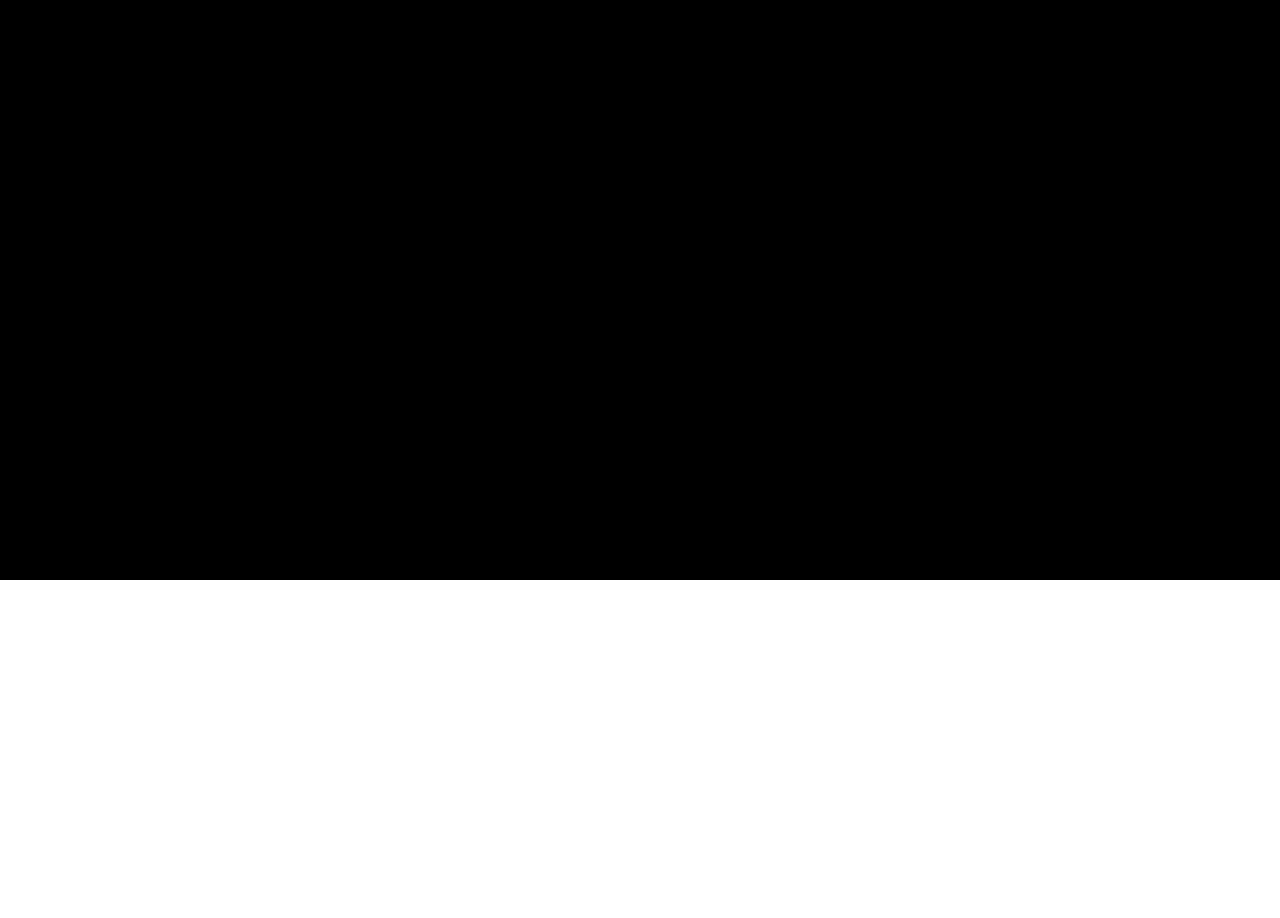
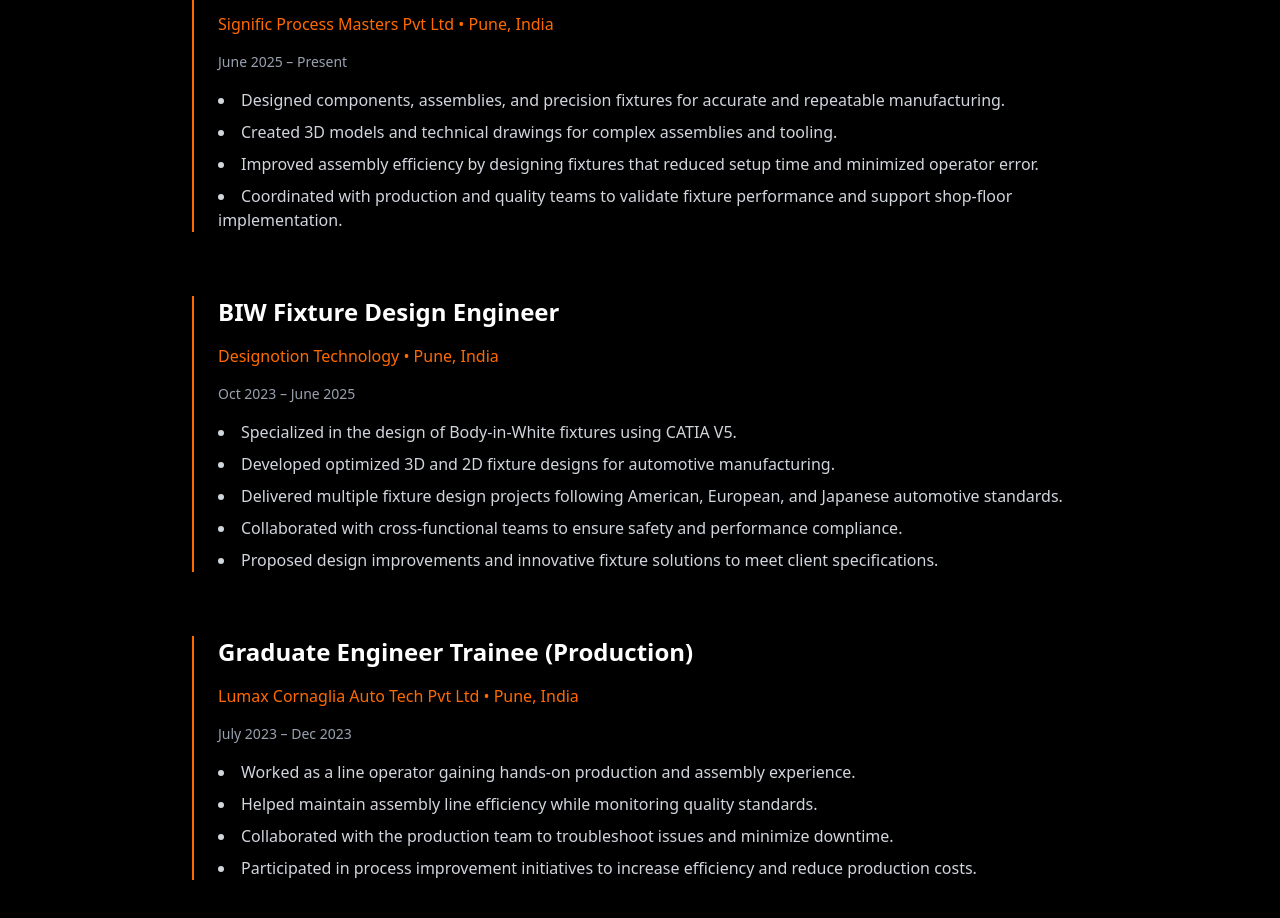
Before and after one commit to ZhenNeo/ShadowPort, a Next.js app in the folder shadowport/: page /experience in a window 1280 px wide. Shown: the part 220-1138 px from the top of the page. Before the commit the page ends 800 px from the top, so only its background shows below. Built offline with nearby package versions, Linux system fonts and the light colour scheme.

Commit message:
added experience straight from the resume

```diff
--- a/shadowport/app/experience/page.tsx
+++ b/shadowport/app/experience/page.tsx
@@ -1,9 +1,78 @@
 export default function Experience() {
-    return (
-        <section className="min-h-screen bg-black text-white px-6 py-20 flex justify-center">
-            <div className="max-w-3xl w-full space-y-10 text-center">
-                <h1 className="text-4xl font-bold">Experience</h1>
-            </div>
-        </section>
-    )
+  return (
+    <section className="min-h-screen bg-black text-white px-6 py-20 flex justify-center">
+      <div className="max-w-4xl w-full space-y-16">
+
+        <h1 className="text-4xl font-bold text-center">Experience</h1>
+
+        {/* Job 1 */}
+        <div className="space-y-4 border-l-2 border-orange-500 pl-6">
+          <h2 className="text-2xl font-semibold">
+            Design Engineer
+          </h2>
+
+          <p className="text-orange-500">
+            Signific Process Masters Pvt Ltd • Pune, India
+          </p>
+
+          <p className="text-gray-400 text-sm">
+            June 2025 – Present
+          </p>
+
+          <ul className="list-disc list-inside text-gray-300 space-y-2">
+            <li>Designed components, assemblies, and precision fixtures for accurate and repeatable manufacturing.</li>
+            <li>Created 3D models and technical drawings for complex assemblies and tooling.</li>
+            <li>Improved assembly efficiency by designing fixtures that reduced setup time and minimized operator error.</li>
+            <li>Coordinated with production and quality teams to validate fixture performance and support shop-floor implementation.</li>
+          </ul>
+        </div>
+
+        {/* Job 2 */}
+        <div className="space-y-4 border-l-2 border-orange-500 pl-6">
+          <h2 className="text-2xl font-semibold">
+            BIW Fixture Design Engineer
+          </h2>
+
+          <p className="text-orange-500">
+            Designotion Technology • Pune, India
+          </p>
+
+          <p className="text-gray-400 text-sm">
+            Oct 2023 – June 2025
+          </p>
+
+          <ul className="list-disc list-inside text-gray-300 space-y-2">
+            <li>Specialized in the design of Body-in-White fixtures using CATIA V5.</li>
+            <li>Developed optimized 3D and 2D fixture designs for automotive manufacturing.</li>
+            <li>Delivered multiple fixture design projects following American, European, and Japanese automotive standards.</li>
+            <li>Collaborated with cross-functional teams to ensure safety and performance compliance.</li>
+            <li>Proposed design improvements and innovative fixture solutions to meet client specifications.</li>
+          </ul>
+        </div>
+
+        {/* Job 3 */}
+        <div className="space-y-4 border-l-2 border-orange-500 pl-6">
+          <h2 className="text-2xl font-semibold">
+            Graduate Engineer Trainee (Production)
+          </h2>
+
+          <p className="text-orange-500">
+            Lumax Cornaglia Auto Tech Pvt Ltd • Pune, India
+          </p>
+
+          <p className="text-gray-400 text-sm">
+            July 2023 – Dec 2023
+          </p>
+
+          <ul className="list-disc list-inside text-gray-300 space-y-2">
+            <li>Worked as a line operator gaining hands-on production and assembly experience.</li>
+            <li>Helped maintain assembly line efficiency while monitoring quality standards.</li>
+            <li>Collaborated with the production team to troubleshoot issues and minimize downtime.</li>
+            <li>Participated in process improvement initiatives to increase efficiency and reduce production costs.</li>
+          </ul>
+        </div>
+
+      </div>
+    </section>
+  );
 }
```
